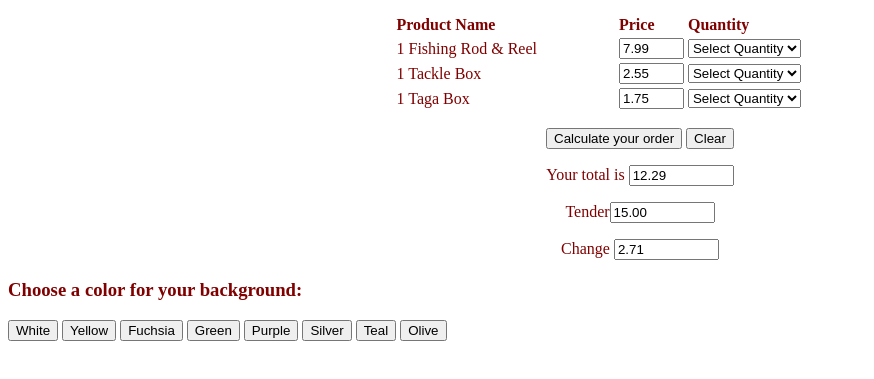
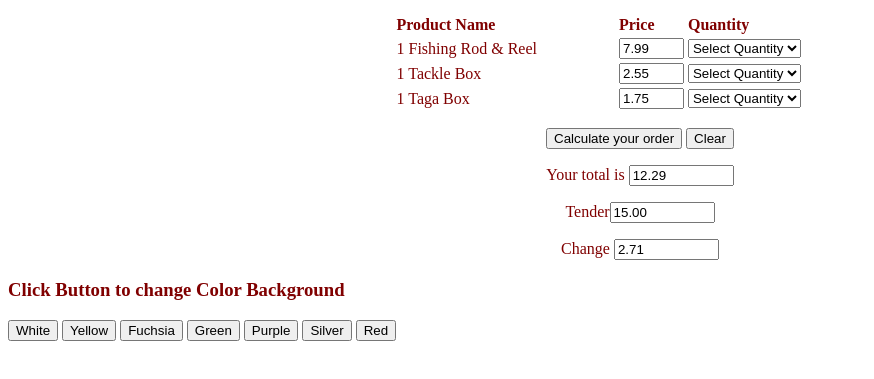
Before and after one commit to kevinbakod/MIDTERM-EXAM, a plain HTML site: page index.html in a window 1280 px wide. Shown: the part 87-466 px from the top of the page, without its empty margins (0-874 px from the left). Drawn offline with Linux system fonts and the light colour scheme.

Commit message:
Update index.html

```diff
--- a/index.html
+++ b/index.html
@@ -71,7 +71,8 @@ function calcTotal(){
 		document.bgColor=selectColor;
 }</script></head>
 <body>
-<h3>Choose a color for your background:</h3>
+
+<h3>Click Button to change Color Background</h3>
 <form name="frmColor" action="javascript:void(0);">
 <input type="submit" value="White" name="bW" onClick="selectColor('White')">
 <input type="submit" value="Yellow" name="bY" onClick="selectColor('Yellow')">
@@ -79,9 +80,6 @@ function calcTotal(){
 <input type="submit" value="Green" name="bG" onClick="selectColor('Green')">
 <input type="submit" value="Purple" name="bP" onClick="selectColor('Purple')">
 <input type="submit" value="Silver" name="bS" onClick="selectColor('Silver')">
-<input type="submit" value="Teal" name="bT" onClick="selectColor('Teal')">
-<input type="submit" value="Olive" name="bO" onClick="selectColor('Olive')">
+<input type="submit" value="Red" name="bR" onClick="selectColor('Red')">
 
-</form>
-	</body>
-</html>
+</form></body></html>
```
